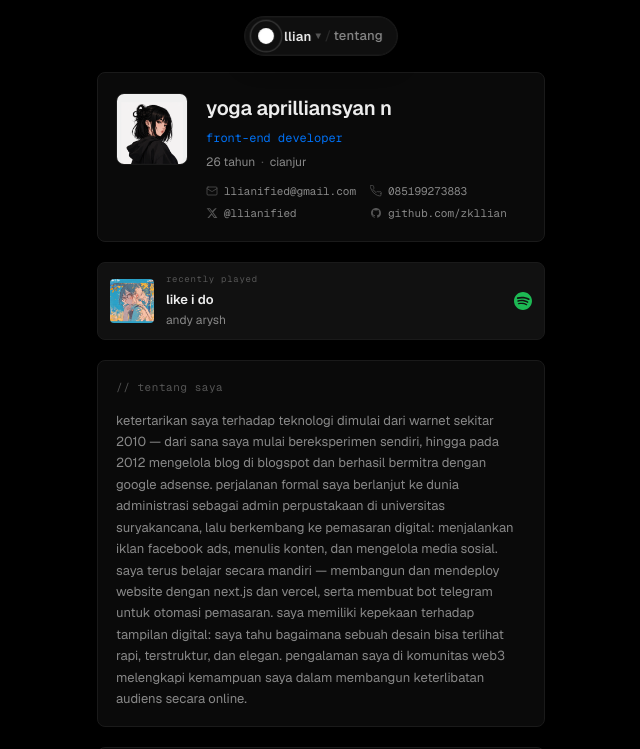
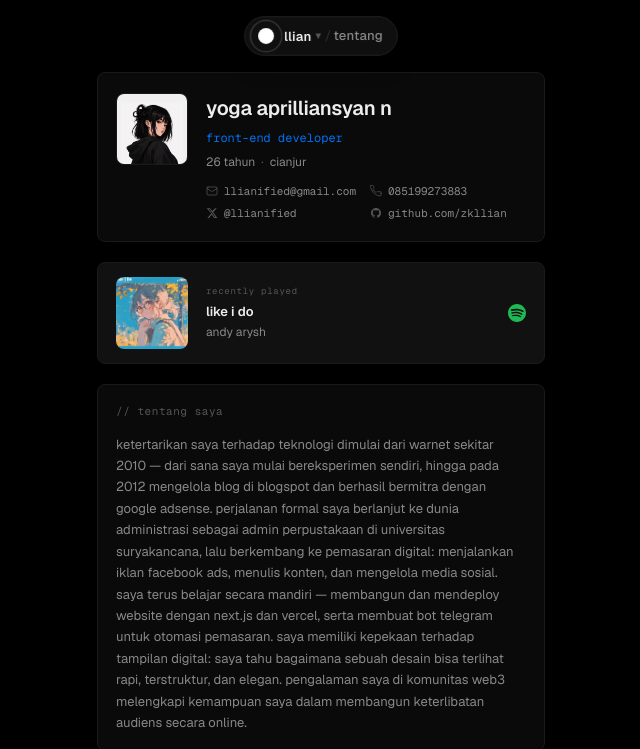
Before and after one commit to zkllian/portfolio, a React (Vite) app in the folder artifacts/barcode-gen/: page /tentang in a window 1280 px wide. Shown: the top 749 px of the page, without its empty margins (319-959 px from the left). Built offline with nearby package versions, Linux system fonts and the light colour scheme.

Commit message:
Update barcode generator stylesheet
Replit-Commit-Author: Agent

```diff
--- a/artifacts/barcode-gen/src/index.css
+++ b/artifacts/barcode-gen/src/index.css
@@ -899,8 +899,8 @@ textarea:focus { border-color: #444; }
 .spotify-card {
   display: flex;
   align-items: center;
-  gap: 12px;
-  padding: 10px 12px;
+  gap: 18px;
+  padding: 14px 18px;
   background: var(--surface2);
   border: 1px solid var(--border);
   border-radius: 8px;
@@ -917,9 +917,9 @@ textarea:focus { border-color: #444; }
 .spotify-card--bare:hover { background: transparent; border-color: transparent; }
 
 .spotify-art {
-  width: 44px;
-  height: 44px;
-  border-radius: 4px;
+  width: 72px;
+  height: 72px;
+  border-radius: var(--radius);
   object-fit: cover;
   flex-shrink: 0;
 }
```
